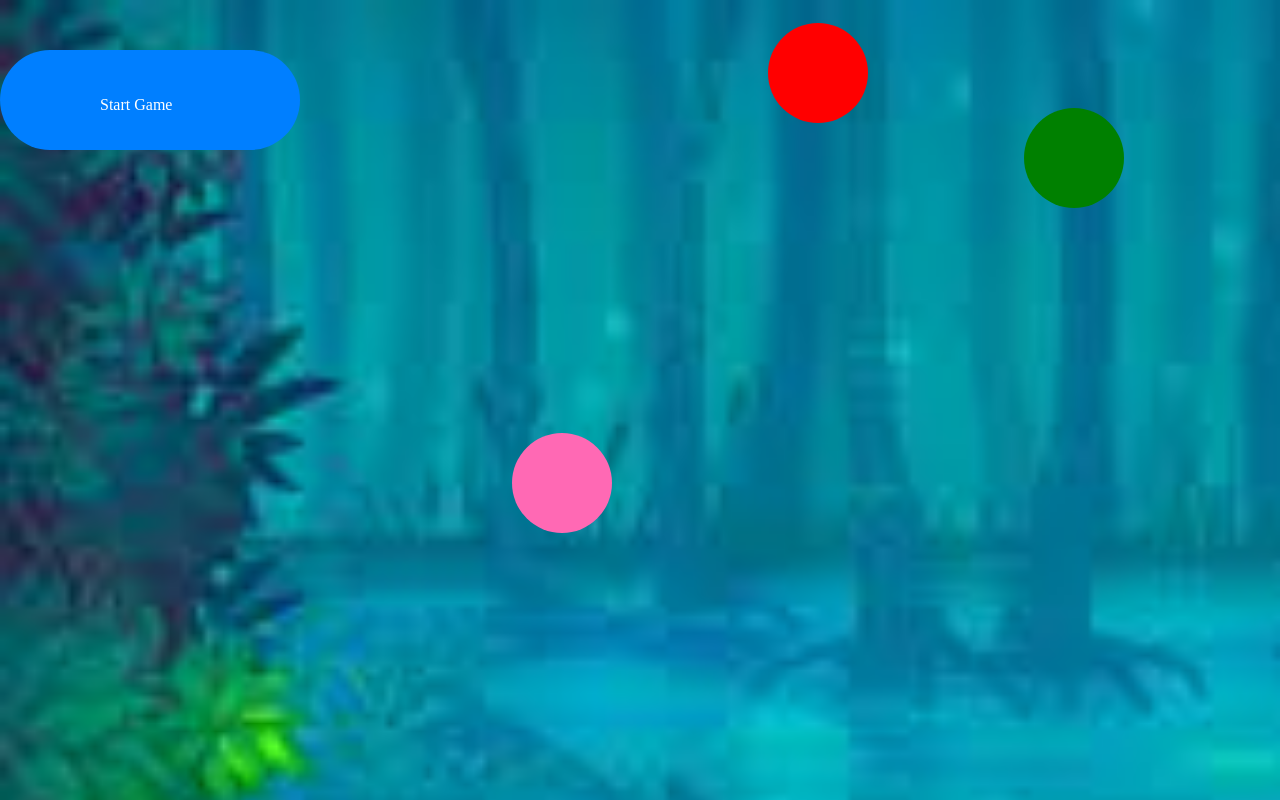
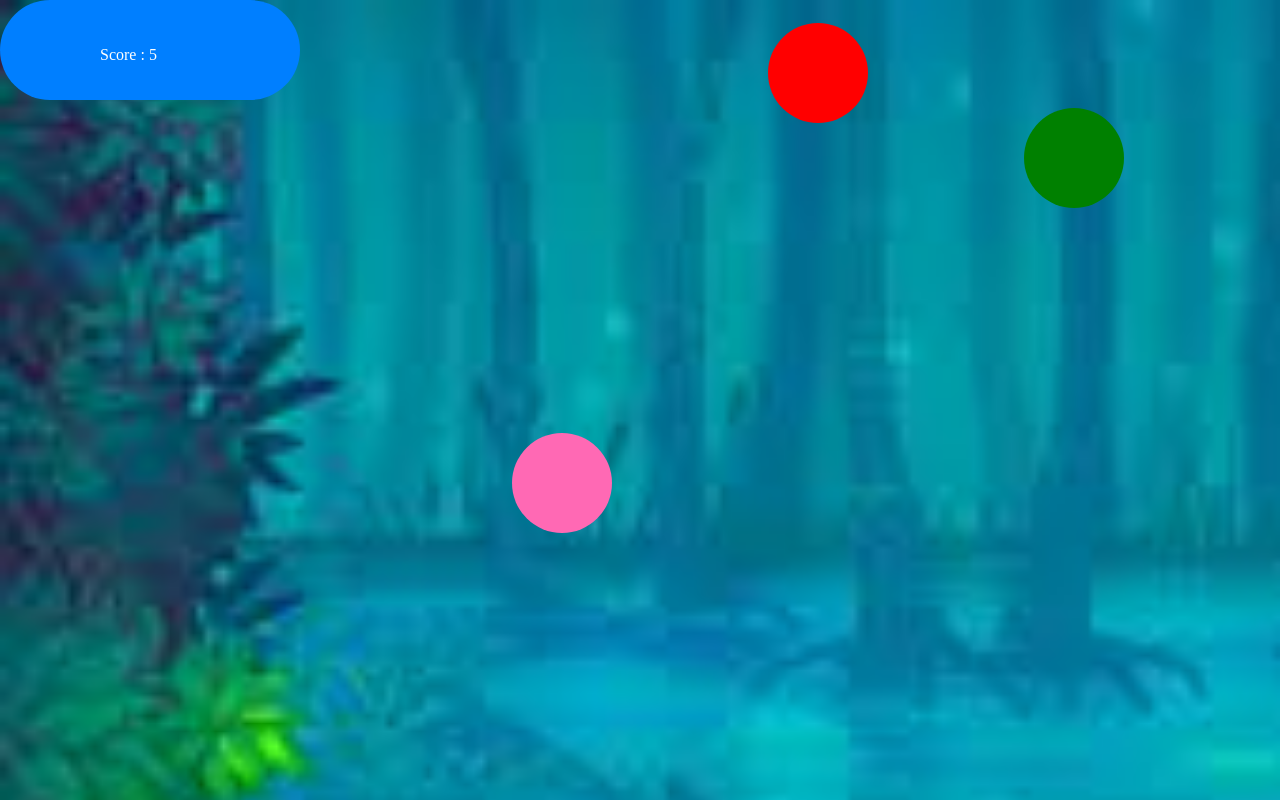
Before and after one commit to Apeksha-P/BubbleGame, a plain HTML site: page index.html in a window 1280 px wide. Both pictures are taken after a click on the element 178 px from the left and 488 px from the top of the page. Shown: the top 800 px of the page. Drawn offline with Linux system fonts and the light colour scheme.

Commit message:
Add marks to this game

```diff
--- a/index.html
+++ b/index.html
@@ -9,7 +9,7 @@
   <link rel="stylesheet" href="assets/jquery-ui.min.css">
 </head>
 <body>
-<div class="start"><p>Start Game</p></div>
+<div class="start" id="start"><p id="mark">Start Game</p></div>
   <div class="a a1"></div>
   <div class="a a2"></div>
   <div class="a a3"></div>
--- a/script.js
+++ b/script.js
@@ -3,8 +3,12 @@ document.addEventListener("DOMContentLoaded",function (){
     var divName = document.querySelectorAll('.a');
     divName.forEach(function (div){
         div.addEventListener("click",function (){
-            //count = count + 5;
+            count = count + 5;
             div.remove();
+            var display = document.getElementById('mark');
+            if(display){
+                display.textContent = "Score : " + count;
+            }
         })
     })
 })
--- a/style.css
+++ b/style.css
@@ -8,7 +8,7 @@ body{
     background-size: cover;
     overflow: hidden;
 }
-.start{
+#start{
     width: 300px;
     height: 100px;
     border-radius: 50px;
@@ -16,7 +16,6 @@ body{
     color: white;
     text-align: center;
     position: absolute;
-    top: 50px;
 }
 .start p{
     position: absolute;
@@ -170,9 +169,3 @@ body{
     }
 
 }
-.newClass{
-    width: 100px;
-    height: 100px;
-    border-radius: 50%;
-    background-color: beige;
-}
```
